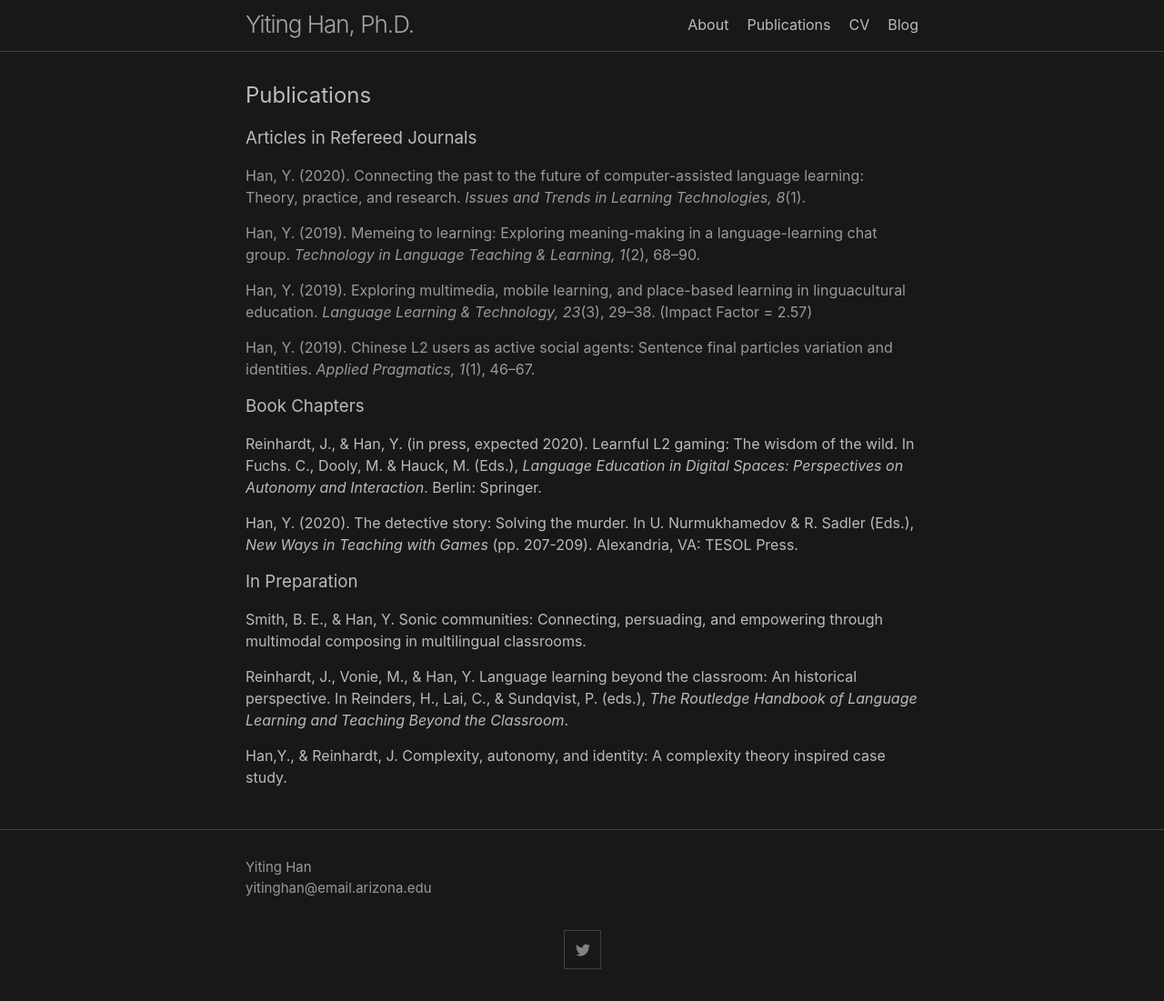
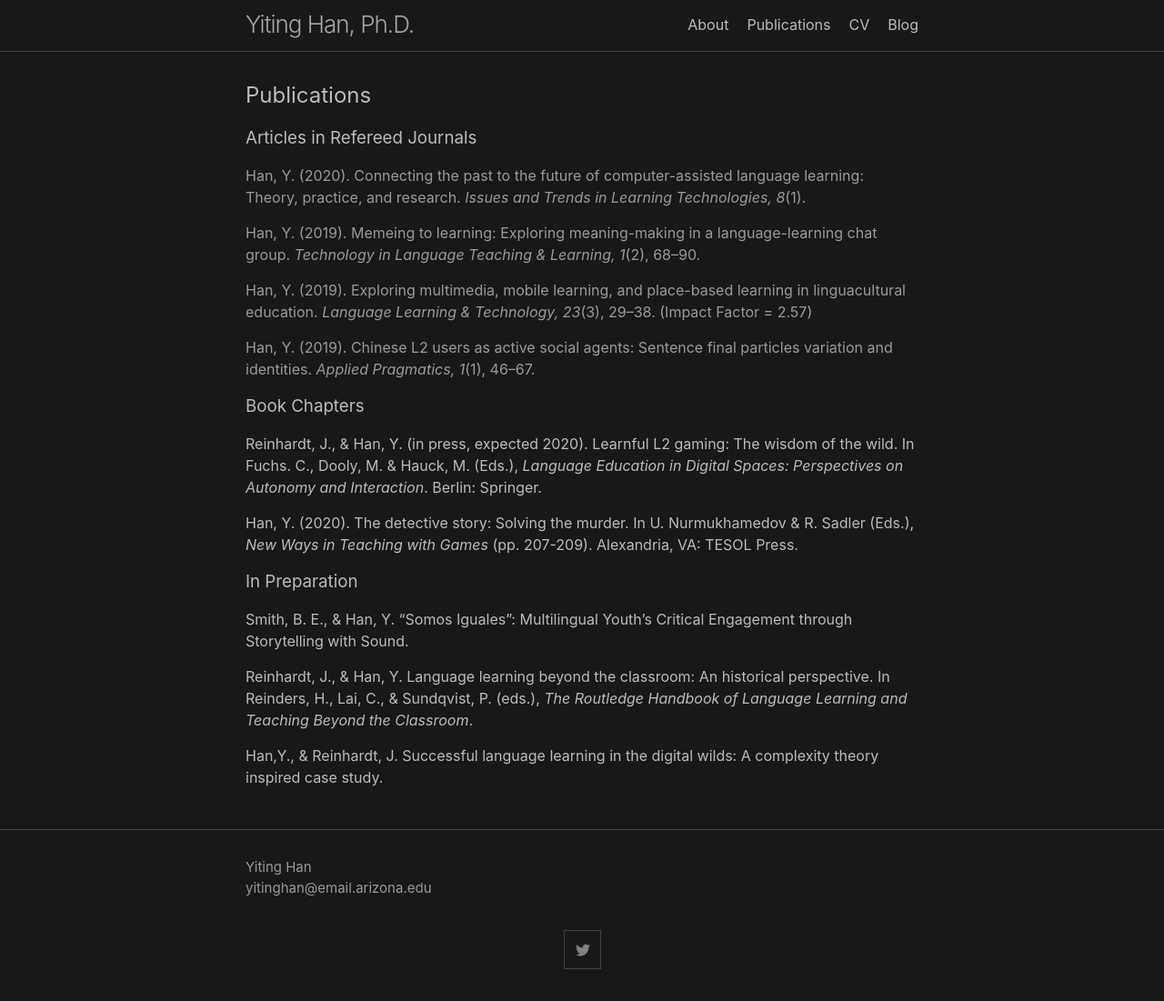
Before and after one commit to yitinghanphd/yitinghanphd.github.io, a Jekyll site: the page built from publications.md, in a window 1280 px wide. Shown: the whole page at 91% size. Built offline with Jekyll 4.4.1, drawn with Linux system fonts in a browser that asks for light colours.

Commit message:
Update publications.md
update

```diff
--- a/publications.md
+++ b/publications.md
@@ -19,8 +19,8 @@ Reinhardt, J., & Han, Y. (in press, expected 2020). Learnful L2 gaming: The wisd
 Han, Y. (2020). The detective story: Solving the murder. In U. Nurmukhamedov & R. Sadler (Eds.), *New Ways in Teaching with Games* (pp. 207-209). Alexandria, VA: TESOL Press.
 
 ### In Preparation
-Smith, B. E., & Han, Y. Sonic communities: Connecting, persuading, and empowering through multimodal composing in multilingual classrooms.
+Smith, B. E., & Han, Y. “Somos Iguales”: Multilingual Youth’s Critical Engagement through Storytelling with Sound.
 
-Reinhardt, J., Vonie, M., & Han, Y. Language learning beyond the classroom: An historical perspective. In Reinders, H., Lai, C., & Sundqvist, P. (eds.), *The Routledge Handbook of Language Learning and Teaching Beyond the Classroom*.
+Reinhardt, J., & Han, Y. Language learning beyond the classroom: An historical perspective. In Reinders, H., Lai, C., & Sundqvist, P. (eds.), *The Routledge Handbook of Language Learning and Teaching Beyond the Classroom*.
 
-Han,Y., & Reinhardt, J. Complexity, autonomy, and identity: A complexity theory inspired case study.
+Han,Y., & Reinhardt, J. Successful language learning in the digital wilds: A complexity theory inspired case study.
```
